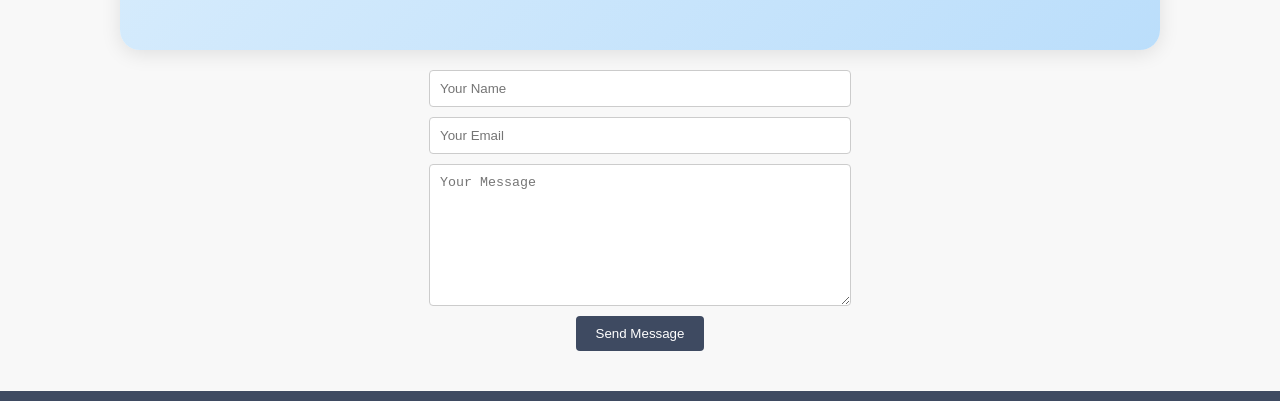
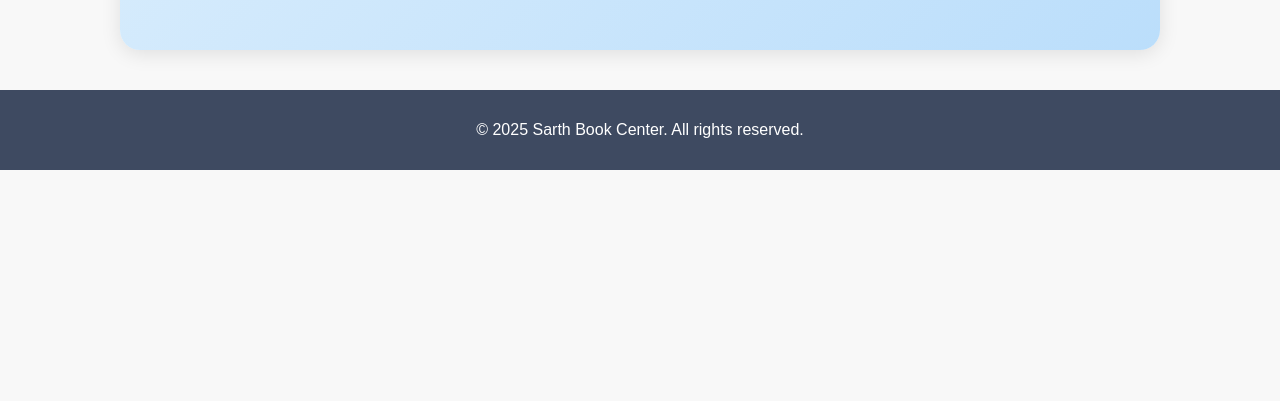
Before and after one commit to Ayush2809-tech/Sarth-Book-Center, a plain HTML site: page index.html in a window 1280 px wide. Shown: the part 2708-3109 px from the top of the page. After the commit the page ends 2878 px from the top, so only its background shows below. Drawn offline with nearby package versions, Linux system fonts and the light colour scheme.

Commit message:
Update index.html

```diff
--- a/index.html
+++ b/index.html
@@ -96,24 +96,6 @@
   </div>
 </section>
 
-
-
-  <!-- 📩 Contact Form -->
-  <form action="https://formspree.io/f/xzbljklp" method="POST" style="margin-top: 20px;">
-    <input type="text" name="name" placeholder="Your Name" required
-           style="display:block;width:100%;max-width:400px;margin:10px auto;padding:10px;border-radius:4px;border:1px solid #ccc;">
-    <input type="email" name="email" placeholder="Your Email" required
-           style="display:block;width:100%;max-width:400px;margin:10px auto;padding:10px;border-radius:4px;border:1px solid #ccc;">
-    <textarea name="message" placeholder="Your Message" required
-              style="display:block;width:100%;max-width:400px;height:120px;margin:10px auto;padding:10px;border-radius:4px;border:1px solid #ccc;"></textarea>
-    <button type="submit"
-            style="display:block;margin:10px auto;padding:10px 20px;background-color:#3e4a61;color:white;border:none;border-radius:4px;cursor:pointer;">
-      Send Message
-    </button>
-  </form>
-</section>
-
-
   <footer>
     <p>&copy; 2025 Sarth Book Center. All rights reserved.</p>
   </footer>
```
